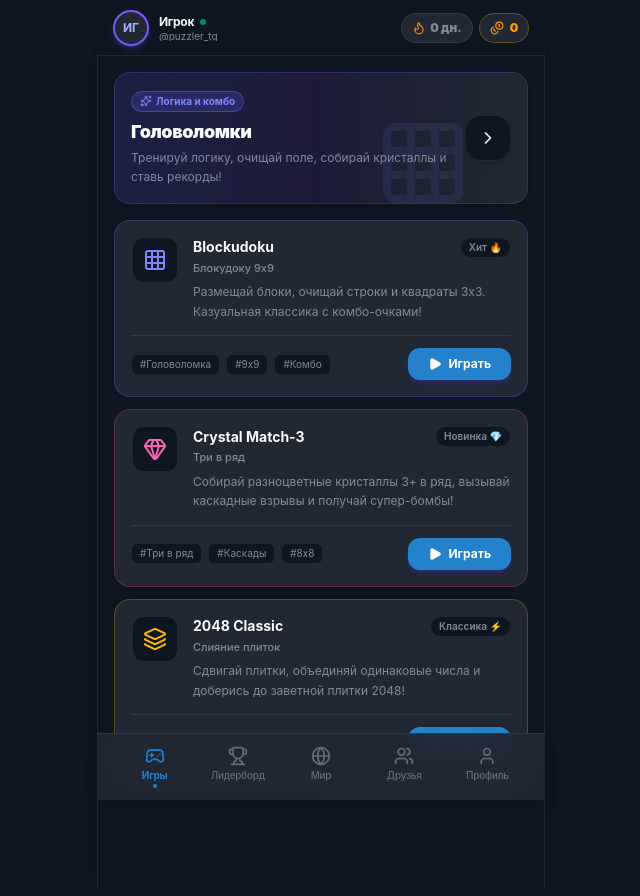
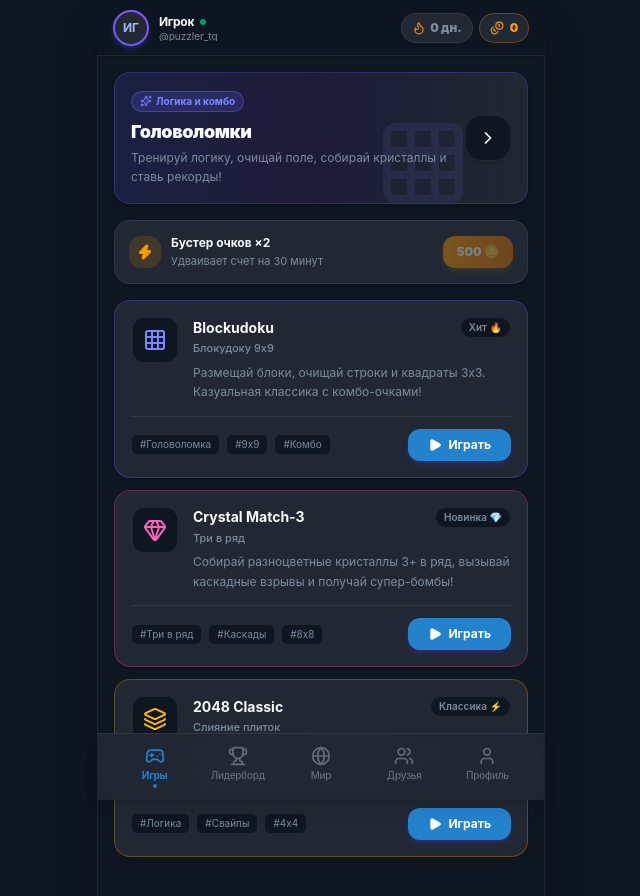
Before and after one commit to SuperPuper545/telegram-puzzle-hub, a React (Vite) app in the folder frontend/: page / in a window 1280 px wide. Shown: the top 896 px of the page, without its empty margins (319-959 px from the left). Built offline with nearby package versions, Linux system fonts and the light colour scheme; no server answers.

Commit message:
feat: restore score booster x2 on home catalog and restore 3 cards in profile (clan, shop, referrals)

```diff
--- a/frontend/src/components/hub/GameCatalog.tsx
+++ b/frontend/src/components/hub/GameCatalog.tsx
@@ -1,6 +1,7 @@
 import React, { useState } from 'react';
 import { useGameBridge, type GameId } from '../../context/GameContext';
 import { Play, Sparkles, Grid, Gem, Layers, Zap, Target, Flame, ChevronRight, Crown, Swords, Crosshair } from 'lucide-react';
+import confetti from 'canvas-confetti';
 import { haptics } from '../../telegram/telegram';
 import { sound } from '../../utils/sound';
 import { DuelLobby } from '../../games/pvp/DuelLobby';
@@ -17,7 +18,40 @@
 }
 
 export const GameCatalog: React.FC = () => {
-  const { openGame, bestScores } = useGameBridge();
+  const { openGame, bestScores, isScoreBoosterActive, scoreBoosterRemainingSeconds, activateBooster, coins } = useGameBridge();
+  const [isActivatingBooster, setIsActivatingBooster] = useState<boolean>(false);
+  const [boosterError, setBoosterError] = useState<string | null>(null);
+
+  const boosterRemaining = scoreBoosterRemainingSeconds;
+
+  const formatSeconds = (sec: number) => {
+    const m = Math.floor(sec / 60);
+    const s = sec % 60;
+    return `${m.toString().padStart(2, '0')}:${s.toString().padStart(2, '0')}`;
+  };
+
+  const handleBuyBooster = async () => {
+    sound.playUiTap();
+    haptics.selection();
+    setIsActivatingBooster(true);
+    setBoosterError(null);
+    const res = await activateBooster();
+    setIsActivatingBooster(false);
+    if (!res.success) {
+      haptics.error();
+      setBoosterError(res.error || 'Не удалось активировать');
+      setTimeout(() => setBoosterError(null), 3000);
+    } else {
+      haptics.success();
+      sound.playScore();
+      confetti({
+        particleCount: 70,
+        spread: 70,
+        origin: { y: 0.6 },
+        colors: ['#f59e0b', '#fbbf24', '#f97316'],
+      });
+    }
+  };
   const [selectedCategory, setSelectedCategory] = useState<CategoryFilter>(() => {
     try {
       const saved = localStorage.getItem('hub_selected_category');
@@ -262,6 +296,49 @@
         </div>
       </div>
 
+      {/* Score Booster Banner */}
+      {isScoreBoosterActive ? (
+        <div className="p-3.5 rounded-2xl bg-amber-500/10 border border-amber-500/30 flex items-center justify-between gap-3 animate-fade-in shadow-sm">
+          <div className="flex items-center gap-2.5">
+            <div className="p-2 rounded-xl bg-amber-500/20 text-amber-500">
+              <Zap className="w-4 h-4 fill-amber-500" />
+            </div>
+            <div>
+              <div className="flex items-center gap-1.5">
+                <span className="text-xs font-black text-amber-500">Бустер ×2 активен</span>
+                <span className="text-[11px] font-bold px-1.5 py-0.2 rounded-full bg-amber-500/20 text-amber-400 font-mono">
+                  {formatSeconds(boosterRemaining)}
+                </span>
+              </div>
+              <p className="text-[11px] text-tg-hint mt-0.5">Очки удваиваются во всех играх</p>
+            </div>
+          </div>
+          <span className="text-xs font-mono font-bold text-amber-400 bg-black/20 dark:bg-white/10 px-2.5 py-1.5 rounded-xl border border-amber-500/20 shrink-0">
+            {formatSeconds(boosterRemaining)}
+          </span>
+        </div>
+      ) : (
+        <div className="p-3.5 rounded-2xl bg-tg-secondaryBg border border-[var(--tg-theme-section-separator-color)] hover:border-amber-500/30 transition-colors shadow-sm flex items-center justify-between gap-3 animate-fade-in">
+          <div className="flex items-center gap-2.5">
+            <div className="p-2 rounded-xl bg-amber-500/15 text-amber-500">
+              <Zap className="w-4 h-4 fill-amber-500" />
+            </div>
+            <div>
+              <p className="text-xs font-bold text-tg-text">Бустер очков ×2</p>
+              <p className="text-[11px] text-tg-hint mt-0.5">Удваивает счет на 30 минут</p>
+              {boosterError && <p className="text-[11px] text-rose-500 mt-0.5 font-semibold">{boosterError}</p>}
+            </div>
+          </div>
+          <button
+            onClick={handleBuyBooster}
+            disabled={isActivatingBooster || coins < 500}
+            className="px-3.5 py-2 rounded-xl bg-gradient-to-r from-amber-500 to-amber-600 hover:from-amber-400 hover:to-amber-500 disabled:opacity-40 text-white font-black text-xs shadow-md shadow-amber-500/20 cursor-pointer active:scale-95 transition-all shrink-0 flex items-center gap-1"
+          >
+            <span>{isActivatingBooster ? '...' : '500 🪙'}</span>
+          </button>
+        </div>
+      )}
+
       {/* Grouped Game Cards in 100% Unified Style */}
       <div className="space-y-3">
         {filteredGames.map((game) => (
@@ -295,7 +372,14 @@
               {/* Right Column: Title, Subtitle, Description */}
               <div className="flex-1 min-w-0">
                 <div className="flex items-center justify-between gap-2">
-                  <h3 className="font-bold text-sm text-tg-text truncate">{game.title}</h3>
+                  <div className="flex items-center gap-1.5 min-w-0">
+                    <h3 className="font-bold text-sm text-tg-text truncate">{game.title}</h3>
+                    {boosterRemaining > 0 && !game.isPvp && (
+                      <span className="px-1.5 py-0.5 rounded-md bg-amber-500/20 text-amber-400 border border-amber-500/30 text-[9px] font-black shrink-0 animate-pulse">
+                        ×2
+                      </span>
+                    )}
+                  </div>
                   <span className="text-[10px] font-semibold px-2 py-0.5 rounded-full bg-tg-bg text-tg-hint border border-[var(--tg-theme-section-separator-color)] shrink-0">
                     {game.badge}
                   </span>
--- a/frontend/src/components/hub/ProfileTab.tsx
+++ b/frontend/src/components/hub/ProfileTab.tsx
@@ -1,6 +1,6 @@
 import React from 'react';
 import { useGameBridge } from '../../context/GameContext';
-import { Trophy, Gamepad2, Share2, Play, Flame, Coins, Gift, ShoppingBag } from 'lucide-react';
+import { Trophy, Gamepad2, Share2, Play, Flame, Coins, Gift, ShoppingBag, Globe } from 'lucide-react';
 import { haptics, getTelegramWebApp } from '../../telegram/telegram';
 import { sound } from '../../utils/sound';
 
@@ -14,7 +14,8 @@
     setIsDailyModalOpen,
     setIsShopModalOpen,
     setActiveTab,
-    openGame
+    openGame,
+    myGroup
   } = useGameBridge();
 
   const totalScore = Object.values(bestScores).reduce((acc, s) => acc + s, 0);
@@ -177,7 +178,64 @@
         </div>
       </div>
 
-      {/* Customization & Skins Shop Promo Card */}
+      {/* 1. Clan / Group Promo Card */}
+      {myGroup && myGroup.group ? (
+        <div
+          onClick={() => {
+            sound.playUiTap();
+            haptics.selection();
+            setActiveTab('world');
+          }}
+          className="p-3.5 rounded-2xl bg-gradient-to-r from-indigo-500/15 via-blue-500/10 to-tg-secondaryBg border border-indigo-500/30 flex items-center justify-between cursor-pointer active:scale-98 transition-all hover:border-indigo-400 shadow-sm"
+        >
+          <div className="flex items-center gap-3 min-w-0">
+            <div
+              className="w-10 h-10 rounded-xl flex items-center justify-center text-lg font-bold text-white shadow-sm shrink-0"
+              style={{ backgroundColor: myGroup.group.color || '#6366f1' }}
+            >
+              {myGroup.group.name.slice(0, 1).toUpperCase()}
+            </div>
+            <div className="min-w-0">
+              <div className="flex items-center gap-1.5">
+                <p className="text-xs font-bold text-tg-text truncate">{myGroup.group.name}</p>
+                {myGroup.isCommander && (
+                  <span className="px-1.5 py-0.2 rounded-full bg-amber-500/20 text-amber-400 border border-amber-500/30 text-[9px] font-black shrink-0">
+                    Командир
+                  </span>
+                )}
+              </div>
+              <p className="text-[10px] text-tg-hint truncate">Вклад: {myGroup.userCycleScore || 0} ⚡ • Казна: {myGroup.group.treasuryTokens || 0} 🪙</p>
+            </div>
+          </div>
+          <div className="px-2.5 py-1 rounded-xl bg-indigo-500/20 text-xs font-bold text-indigo-400 border border-indigo-400/30 shrink-0">
+            В клан
+          </div>
+        </div>
+      ) : (
+        <div
+          onClick={() => {
+            sound.playUiTap();
+            haptics.selection();
+            setActiveTab('world');
+          }}
+          className="p-3.5 rounded-2xl bg-gradient-to-r from-indigo-500/15 via-blue-500/10 to-tg-secondaryBg border border-indigo-500/30 flex items-center justify-between cursor-pointer active:scale-98 transition-all hover:border-indigo-400 shadow-sm"
+        >
+          <div className="flex items-center gap-3">
+            <div className="p-2 rounded-xl bg-indigo-500/20 text-indigo-400 shrink-0">
+              <Globe className="w-5 h-5" />
+            </div>
+            <div>
+              <p className="text-xs font-bold text-tg-text">Вступи в группу</p>
+              <p className="text-[10px] text-tg-hint">Захватывай клетки мира вместе с кланом</p>
+            </div>
+          </div>
+          <div className="px-2.5 py-1 rounded-xl bg-indigo-500/20 text-xs font-bold text-indigo-400 border border-indigo-400/30 shrink-0">
+            Войти
+          </div>
+        </div>
+      )}
+
+      {/* 2. Customization & Skins Shop Promo Card */}
       <div
         onClick={() => {
           sound.playUiTap();
```
